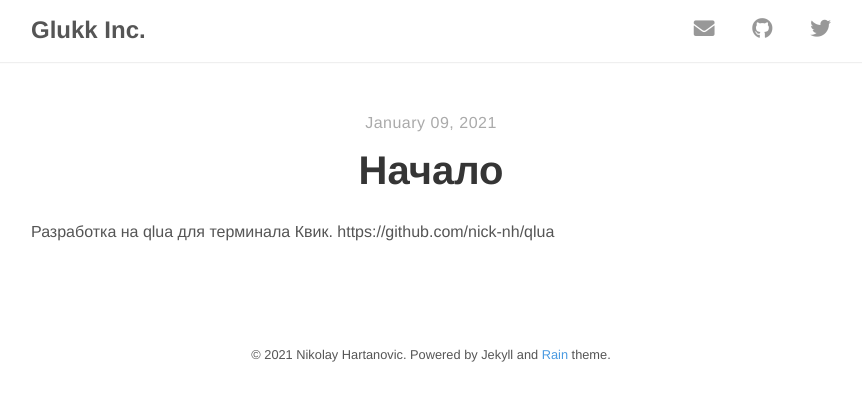
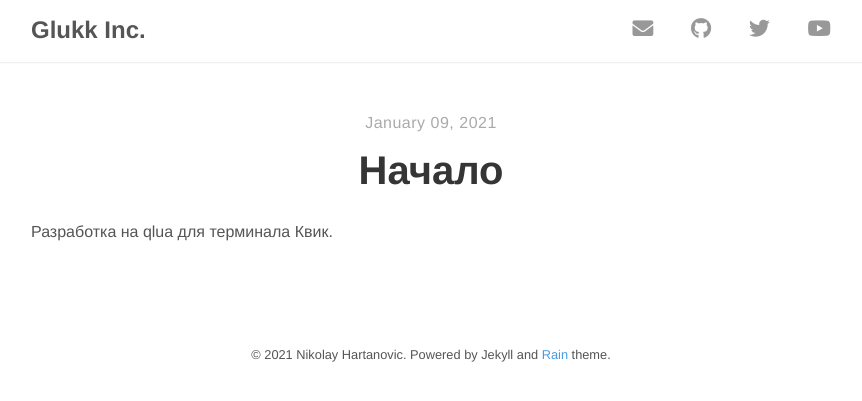
Before and after one commit to nick-nh/nick-nh.github.io, a Jekyll site: the page built from _posts/2021-01-09-hello-post.md, in a window 1280 px wide. Shown: the top 401 px of the page, without its empty margins (209-1071 px from the left). Built offline with Jekyll 4.4.1, drawn with Linux system fonts in a browser that asks for light colours; nearby versions of some CDN libraries.

Commit message:
def layout

```diff
--- a/_layouts/default.html
+++ b/_layouts/default.html
@@ -19,8 +19,8 @@
           {% if site.social.twitter %}
             <li><a target="_blank" href="{{ site.social.twitter }}"><i class="fab fa-twitter"></i></a></li>
           {% endif %}
-          {% if site.social.linkedin %}
-            <li><a target="_blank" href="{{ site.social.linkedin }}"><i class="fab fa-linkedin-in"></i></a></li>
+          {% if site.social.youtube %}
+            <li><a target="_blank" href="{{ site.social.youtube }}"><i class="fab fa-youtube"></i></a></li>
           {% endif %}
         </ul>
       </div>
--- a/_posts/2021-01-09-hello-post.md
+++ b/_posts/2021-01-09-hello-post.md
@@ -5,4 +5,4 @@ author: "nnh"
 ---
 
 Разработка на qlua для терминала Квик.
-https://github.com/nick-nh/qlua
+[](https://github.com/nick-nh/qlua)
```
